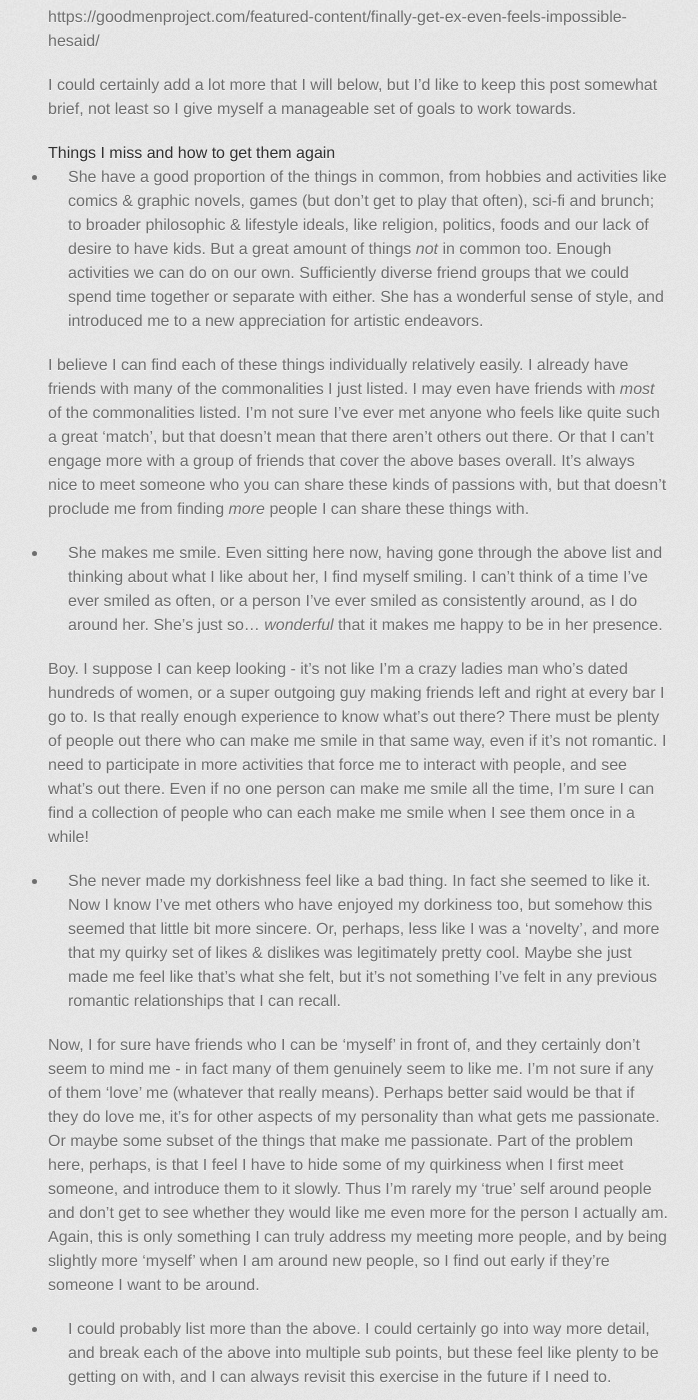
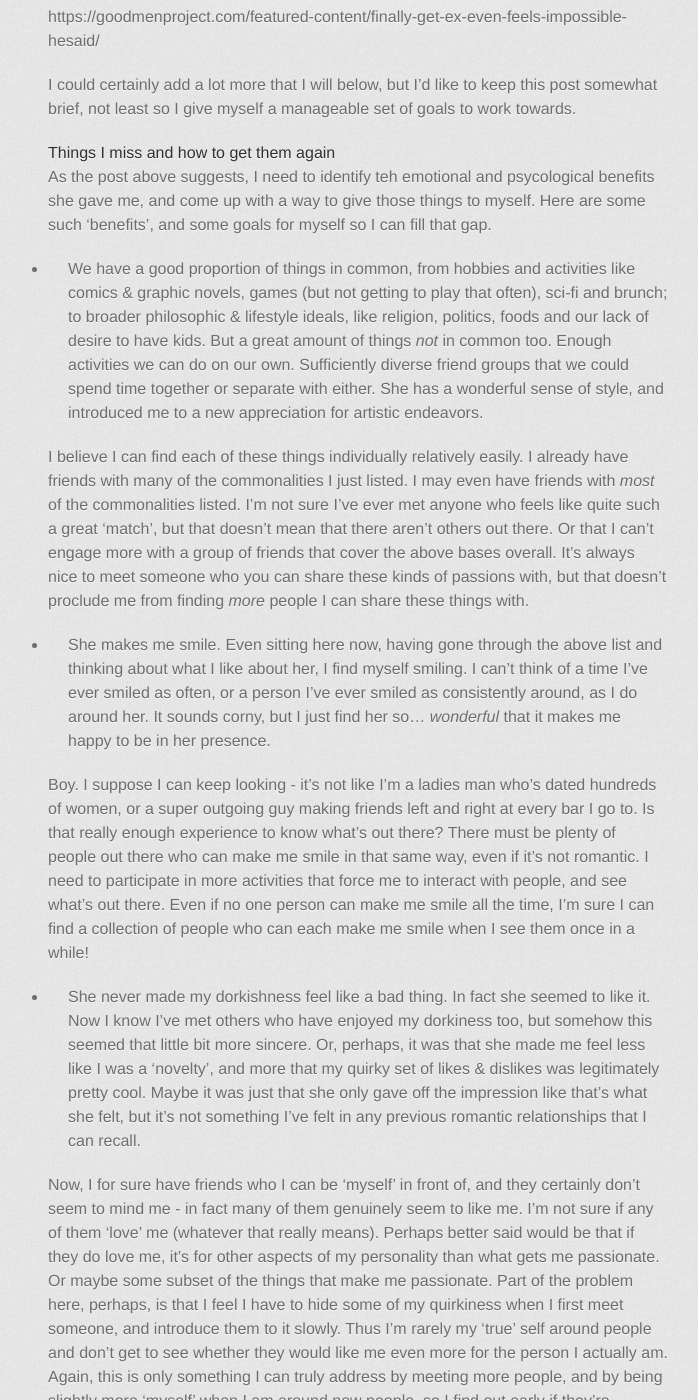
Before and after one commit to 4pstart/robustwryale, a Jekyll site: the page built from _posts/2017-02-13-getting-over-her.md, in a window 1280 px wide and 1400 px high, scrolled down 542 px. Shown: the whole window, without its empty margins (282-980 px from the left). Built offline with Jekyll 4.4.1, drawn with Linux system fonts in a browser that asks for light colours; some web fonts are replaced; some of the changed text lies outside the part shown.

Commit message:
Update 2017-02-13-getting-over-her.md

```diff
--- a/_posts/2017-02-13-getting-over-her.md
+++ b/_posts/2017-02-13-getting-over-her.md
@@ -14,17 +14,19 @@ I could certainly add a lot more that I will below, but I'd like to keep this po
 
 ##### Things I miss and how to get them again
 
-- She have a good proportion of the things in common, from hobbies and activities like comics & graphic novels, games (but don't get to play that often), sci-fi and brunch; to broader philosophic & lifestyle ideals, like religion, politics, foods and our lack of desire to have kids. But a great amount of things _not_ in common too. Enough activities we can do on our own. Sufficiently diverse friend groups that we could spend time together or separate with either. She has a wonderful sense of style, and introduced me to a new appreciation for artistic endeavors.
+As the post above suggests, I need to identify teh emotional and psycological benefits she gave me, and come up with a way to give those things to myself. Here are some such 'benefits', and some goals for myself so I can fill that gap.
+
+- We have a good proportion of things in common, from hobbies and activities like comics & graphic novels, games (but not getting to play that often), sci-fi and brunch; to broader philosophic & lifestyle ideals, like religion, politics, foods and our lack of desire to have kids. But a great amount of things _not_ in common too. Enough activities we can do on our own. Sufficiently diverse friend groups that we could spend time together or separate with either. She has a wonderful sense of style, and introduced me to a new appreciation for artistic endeavors.
 
 I believe I can find each of these things individually relatively easily. I already have friends with many of the commonalities I just listed. I may even have friends with _most_ of the commonalities listed. I'm not sure I've ever met anyone who feels like quite such a great 'match', but that doesn't mean that there aren't others out there. Or that I can't engage more with a group of friends that cover the above bases overall. It's always nice to meet someone who you can share these kinds of passions with, but that doesn't proclude me from finding _more_ people I can share these things with.
 
-- She makes me smile. Even sitting here now, having gone through the above list and thinking about what I like about her, I find myself smiling. I can't think of a time I've ever smiled as often, or a person I've ever smiled as consistently around, as I do around her. She's just so... _wonderful_ that it makes me happy to be in her presence.
+- She makes me smile. Even sitting here now, having gone through the above list and thinking about what I like about her, I find myself smiling. I can't think of a time I've ever smiled as often, or a person I've ever smiled as consistently around, as I do around her. It sounds corny, but I just find her so... _wonderful_ that it makes me happy to be in her presence.
 
-Boy. I suppose I can keep looking - it's not like I'm a crazy ladies man who's dated hundreds of women, or a super outgoing guy making friends left and right at every bar I go to. Is that really enough experience to know what's out there? There must be plenty of people out there who can make me smile in that same way, even if it's not romantic. I need to participate in more activities that force me to interact with people, and see what's out there. Even if no one person can make me smile all the time, I'm sure I can find a collection of people who can each make me smile when I see them once in a while!
+Boy. I suppose I can keep looking - it's not like I'm a ladies man who's dated hundreds of women, or a super outgoing guy making friends left and right at every bar I go to. Is that really enough experience to know what's out there? There must be plenty of people out there who can make me smile in that same way, even if it's not romantic. I need to participate in more activities that force me to interact with people, and see what's out there. Even if no one person can make me smile all the time, I'm sure I can find a collection of people who can each make me smile when I see them once in a while!
 
-- She never made my dorkishness feel like a bad thing. In fact she seemed to like it. Now I know I've met others who have enjoyed my dorkiness too, but somehow this seemed that little bit more sincere. Or, perhaps, less like I was a 'novelty', and more that my quirky set of likes & dislikes was legitimately pretty cool. Maybe she just made me feel like that's what she felt, but it's not something I've felt in any previous romantic relationships that I can recall.
+- She never made my dorkishness feel like a bad thing. In fact she seemed to like it. Now I know I've met others who have enjoyed my dorkiness too, but somehow this seemed that little bit more sincere. Or, perhaps, it was that she made me feel less like I was a 'novelty', and more that my quirky set of likes & dislikes was legitimately pretty cool. Maybe it was just that she only gave off the impression like that's what she felt, but it's not something I've felt in any previous romantic relationships that I can recall.
 
-Now, I for sure have friends who I can be 'myself' in front of, and they certainly don't seem to mind me - in fact many of them genuinely seem to like me. I'm not sure if any of them 'love' me (whatever that really means). Perhaps better said would be that if they do love me, it's for other aspects of my personality than what gets me passionate. Or maybe some subset of the things that make me passionate. Part of the problem here, perhaps, is that I feel I have to hide some of my quirkiness when I first meet someone, and introduce them to it slowly. Thus I'm rarely my 'true' self around people and don't get to see whether they would like me even more for the person I actually am. Again, this is only something I can truly address my meeting more people, and by being slightly more 'myself' when I am around new people, so I find out early if they're someone I want to be around.
+Now, I for sure have friends who I can be 'myself' in front of, and they certainly don't seem to mind me - in fact many of them genuinely seem to like me. I'm not sure if any of them 'love' me (whatever that really means). Perhaps better said would be that if they do love me, it's for other aspects of my personality than what gets me passionate. Or maybe some subset of the things that make me passionate. Part of the problem here, perhaps, is that I feel I have to hide some of my quirkiness when I first meet someone, and introduce them to it slowly. Thus I'm rarely my 'true' self around people and don't get to see whether they would like me even more for the person I actually am. Again, this is only something I can truly address by meeting more people, and by being slightly more 'myself' when I am around new people, so I find out early if they're someone I want to be around and who want to be around me.
 
 - I could probably list more than the above. I could certainly go into way more detail, and break each of the above into multiple sub points, but these feel like plenty to be getting on with, and I can always revisit this exercise in the future if I need to.
 
```
